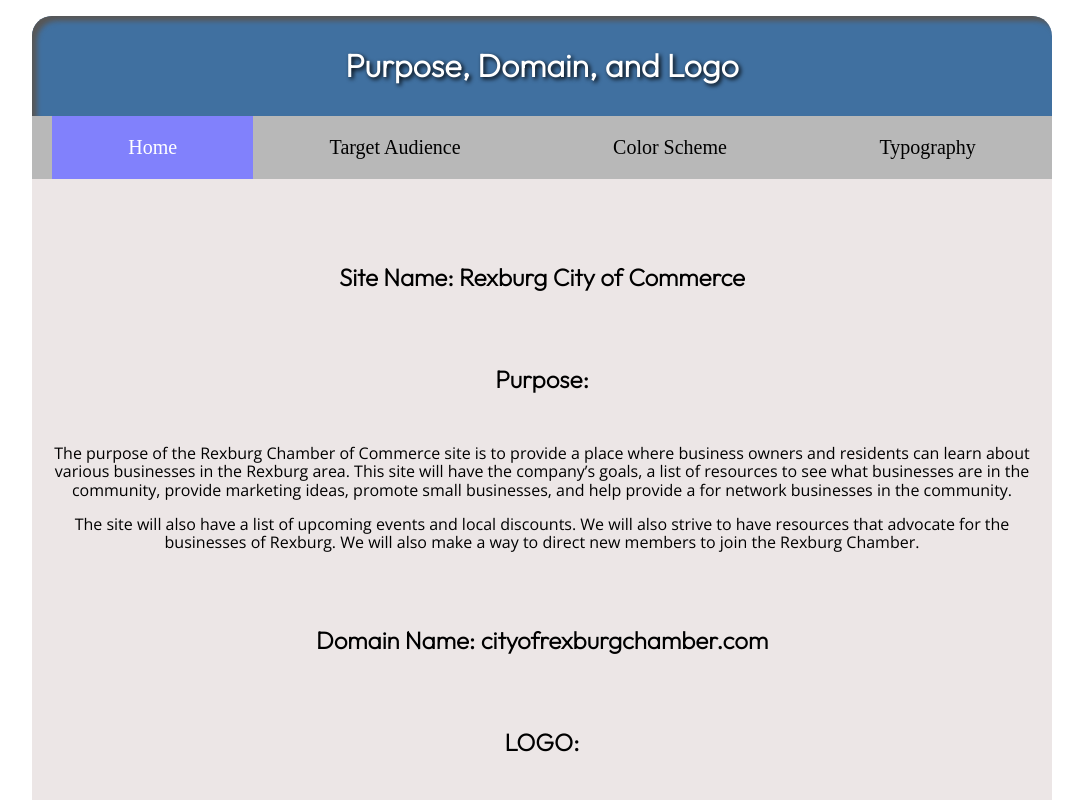
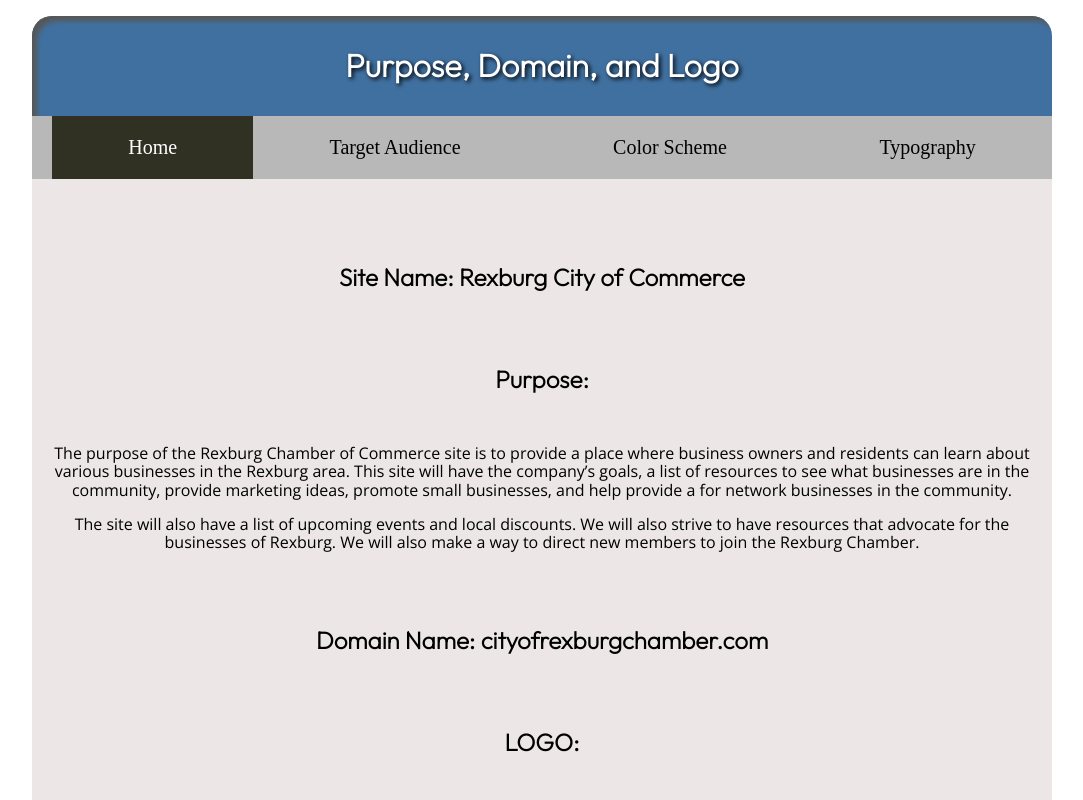
Before and after one commit to mdowns1999/wdd230, a plain HTML site: page folder3/index.html in a window 1280 px wide. In both pictures the pointer is over the link "Home". Shown: the top 800 px of the page, without its empty margins (98-1181 px from the left). Drawn offline with nearby package versions, Linux system fonts and the light colour scheme.

Commit message:
Fixed Nav Color

```diff
--- a/folder3/css/page3.css
+++ b/folder3/css/page3.css
@@ -50,7 +50,7 @@ nav a {
 }
 
 nav a:hover {
-	background-color:rgb(129, 129, 252);
+	background-color:rgb(48, 49, 34);
 	color:white;
 }
 
```
